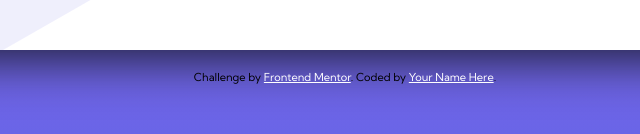
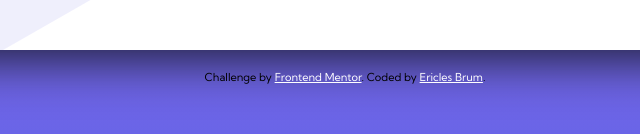
Before and after one commit to ericlesbrum/FAQ-accordion-card, a plain HTML site: page index.html in a window 1280 px wide. Shown: the part 608-742 px from the top of the page, 295-935 px from the left. Drawn offline with Linux system fonts and the light colour scheme.

Commit message:
change github ref link

```diff
--- a/index.html
+++ b/index.html
@@ -96,7 +96,7 @@
   <footer>
     <div class="attribution">
       Challenge by <a href="https://www.frontendmentor.io?ref=challenge" target="_blank">Frontend Mentor</a>.
-      Coded by <a href="#">Your Name Here</a>.
+      Coded by <a href="https://github.com/ericlesbrum" target="_blank">Ericles Brum</a>.
     </div>
   </footer>
 </body>
```
